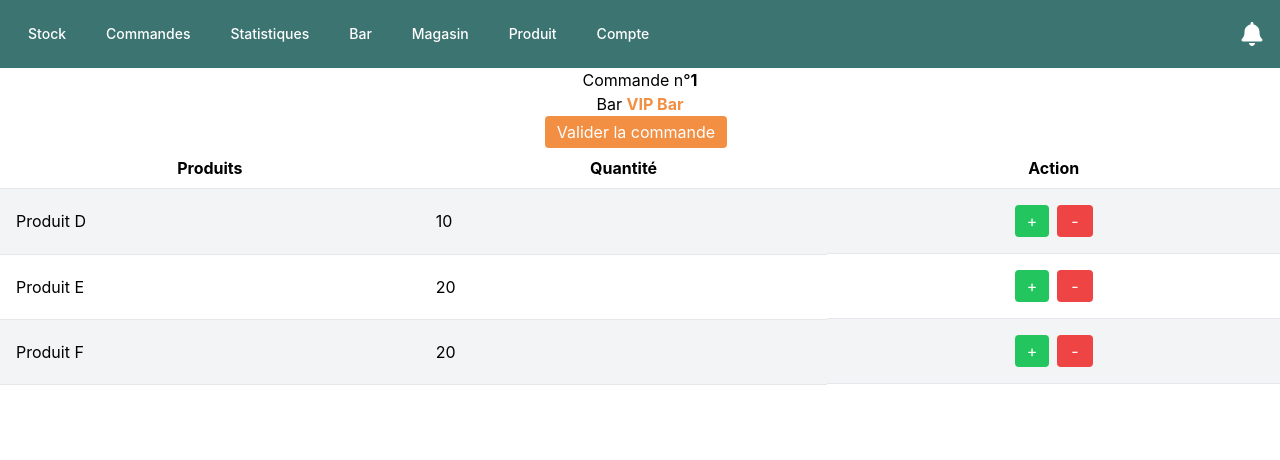
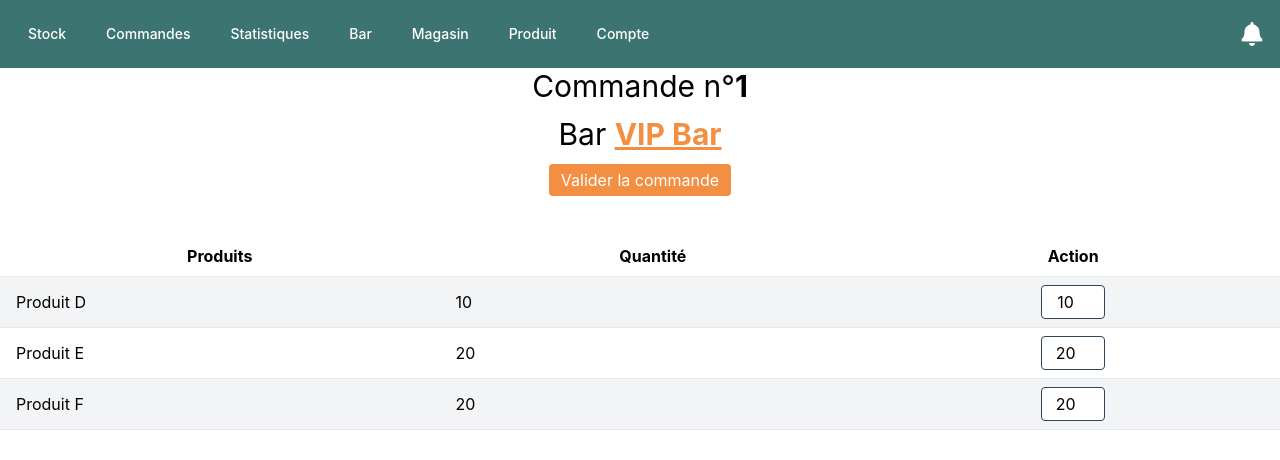
Before and after one commit to NiinoPepito/Front_SunSka, a React (Create React App) app in the folder sunska/: page /commande/1 in a window 1280 px wide. Shown: the top 460 px of the page. Built offline with nearby package versions, Linux system fonts and the light colour scheme.

Commit message:
style commandes + input commande

```diff
--- a/sunska/src/component/commande/Commande.jsx
+++ b/sunska/src/component/commande/Commande.jsx
@@ -45,14 +45,23 @@ const Commande = ({id}) => {
         }
       ];
 
-      const [order] = useState(orderList[id]);
+      const [orderRequest] = useState(orderList[id]);
+
+      const [order, setOrder] = useState(orderRequest);
+
+      const handleQuantityChange = (id, quantity) => {
+        setOrder(order.products.map(product =>
+            product.id === id ? {...order, products: { ...product, quantity: quantity }} : order
+        ));
+        alert(`${order.products.find((product) => product.id == id).name}`)
+    };
 
     return (
         <>
-            <div className='flex flex-col items-center'>
-                <h1>Commande n°<span className='font-bold'>{ order.id }</span></h1>
-                <h2>Bar <NavLink to={`/stockbar/${order.bar.id}`} className='font-bold text-orange'>{ order.bar.name }</NavLink></h2>
-                {order.status === "pending" && <button className="bg-orange text-white px-3 py-1 rounded mr-2">Valider la commande</button>}
+            <div className='flex flex-col items-center mb-10'>
+                <h1 className='text-3xl mb-3'>Commande n°<span className='font-bold'>{ order.id }</span></h1>
+                <h2 className='text-3xl mb-3'>Bar <NavLink to={`/stockbar/${order.bar.id}`} className='font-bold text-orange underline'>{ order.bar.name }</NavLink></h2>
+                {order.status === "pending" && <button className="bg-orange text-white px-3 py-1 rounded">Valider la commande</button>}
             </div>
             <table className="min-w-full bg-white">
                     <thead>
@@ -67,19 +76,16 @@ const Commande = ({id}) => {
                         <tr key={product.id} className={index % 2 === 0 ? "bg-gray-100" : ""}>
                             <td className="py-2 px-4 border-b">{product.name}</td>
                             <td className="py-2 px-4 border-b">{product.quantity}</td>
-                            <td className="py-4 px-4 border-b flex justify-center">
-                                <button
-                                    className="bg-green-500 text-white px-3 py-1 rounded mr-2"
-                                    onClick={() => console.log("+")}
-                                >
-                                    +
-                                </button>
-                                <button
-                                    className="bg-red-500 text-white px-3.5 py-1 rounded"
-                                    onClick={() => console.log("-")}
-                                >
-                                    -
-                                </button>
+                            <td className="py-2 px-4 border-b text-center">
+                                <input
+                                    type="number"
+                                    min="0"
+                                    className="border p-1 w-16 text-center rounded border-bleugris"
+                                    value={product.quantity}
+                                    onFocus={(e) => e.target.value === '0' && (e.target.value = '')}
+                                    onBlur={(e) => e.target.value === '' && (e.target.value = '0')}
+                                    onChange={(e) => handleQuantityChange(product.id, parseInt(e.target.value) || 0)}
+                                />
                             </td>
                         </tr>
                     ))}
--- a/sunska/src/component/commandes/Commandes.jsx
+++ b/sunska/src/component/commandes/Commandes.jsx
@@ -55,7 +55,7 @@ const Commandes = () => {
         },
         {
             id: 2,
-            status: 'test',
+            status: 'delivered',
             products : [
                 { id: 1, name: 'Produit A', quantity: 10 },
                 { id: 4, name: 'Produit D', quantity: 20 },
@@ -69,13 +69,14 @@ const Commandes = () => {
 
     return (
         <>
-        <h1>Commandes</h1>
-        <div className="flex flex-row w-fit ring-2 ring-bleugris rounded-3xl">
+        <h1 className='flex justify-center text-3xl mb-3'>Commandes</h1>
+
+        <div className="flex flex-row w-fit ring-2 ring-bleugris rounded-3xl mb-3">
             <div className="flex items-center">
                 <input id="commandes-en-cours" name="commandes-type-radio" type="radio" onChange={handleRadioChecked} checked={pending} value="pending" className="hidden peer text-blue-600 bg-gray-100 border-gray-300"/>
                 <label htmlFor="commandes-en-cours" className="p-2 text-sm font-medium rounded-l-3xl bg-gray-200 cursor-pointer peer-checked:bg-orange peer-checked:cursor-default">Commandes en cours</label>
             </div>
-            <div className="flex items-center">
+            <div className="hidden flex items-center">
                 <input id="commandes-test" name="commandes-type-radio" type="radio" onChange={handleRadioChecked} checked={test} value="test" className="hidden peer text-blue-600 bg-gray-100 border-gray-300"/>
                 <label htmlFor="commandes-test" className="p-2 text-sm font-medium bg-gray-200 cursor-pointer peer-checked:bg-orange peer-checked:cursor-default">Commandes test</label>
             </div>
@@ -107,8 +108,6 @@ const Commandes = () => {
                     ))}
                     </tbody>
                 </table>
-
-
         </>
     );
 };
```
